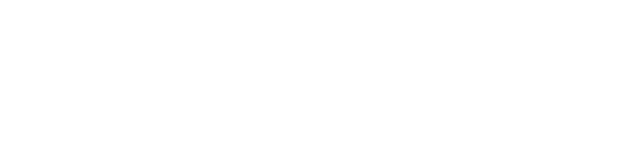
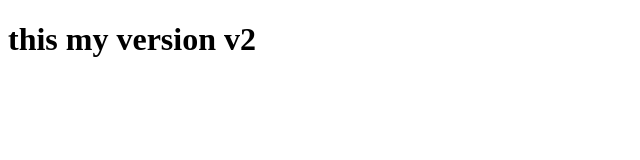
Before and after one commit to ZunairahhRehman/my-repo, a plain HTML site: page index.html in a window 1280 px wide. Shown: the whole page, without its empty margins (0-640 px from the left). Drawn offline with Linux system fonts and the light colour scheme.

Commit message:
this is my version v2

```diff
--- a/index.html
+++ b/index.html
@@ -6,6 +6,6 @@
     <title>Document</title>
 </head>
 <body>
-
+    <h1>this my version v2</h1>
 </body>
 </html>
```
